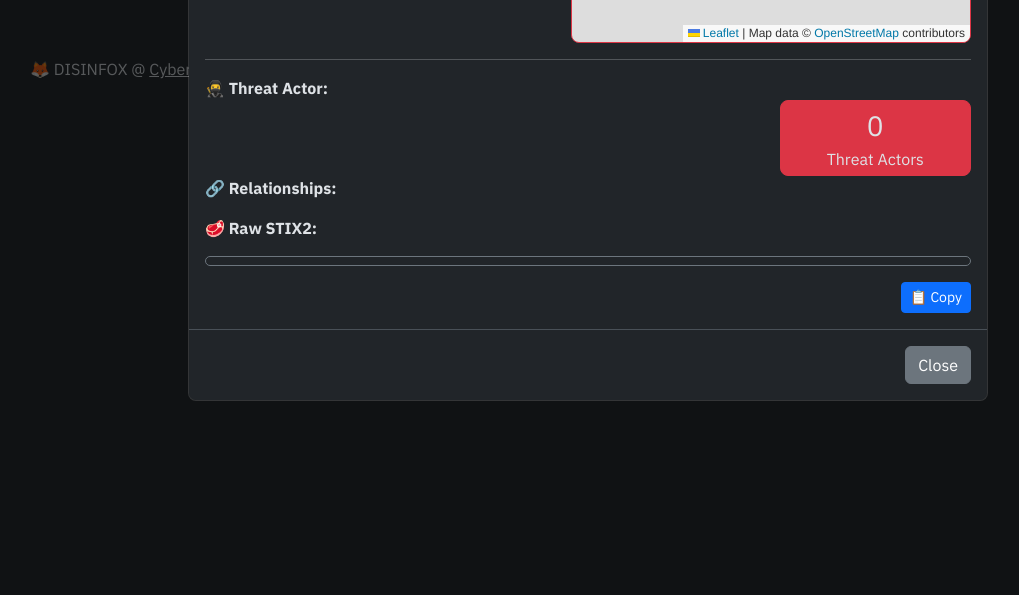
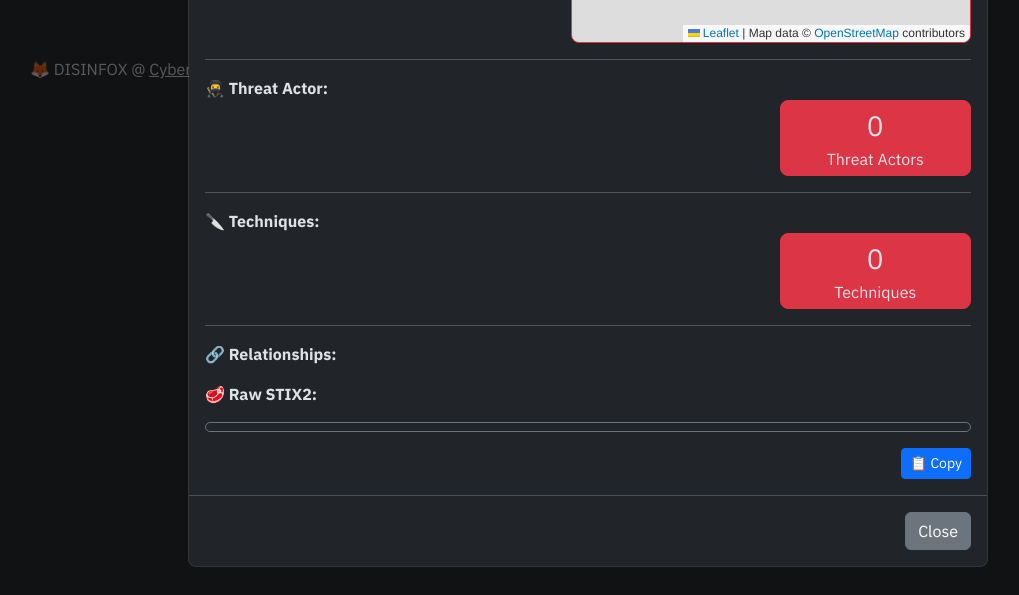
Before and after one commit to CyberDataLab/disinfox, a Flask app: template frontend/templates/incidents.html in a window 1280 px wide, after a click on "Details". Shown: the part 462-1057 px from the top of the page, without its empty margins (52-1071 px from the left). Run offline with Flask 3, Linux system fonts and the light colour scheme; the template is opened without the code that fills it: most values are stand-ins (such as "Sample title", 1, 10 or a date in 2020); a database or web service that is not in the repository returns one stand-in record (values such as "Sample title"); data that the repository does not hold is empty; parts of the project's set-up code (start-up, migrations or seed data) failed here and were passed over; some libraries are stand-ins or nearby versions.

Commit message:
incident techniques listing

```diff
--- a/frontend/templates/incidents.html
+++ b/frontend/templates/incidents.html
@@ -82,7 +82,7 @@
                 </div>
                 <hr>
                     <!-- Dynamic fields populated by AJAX -->
-                <div class="">
+                    <div class="d-block mb-2">
                     <strong>📍 Location:</strong>
                     <!-- Two "columns" the locations and the map -->
                     <div class="d-flex justify-content-between">
@@ -99,7 +99,17 @@
                             <div>Threat Actors</div>
                         </div>
                     </div>
-
+                    <hr>
+                    <strong>🔪 Techniques: </strong>
+                    <div class="d-flex justify-content-between">
+                        <div id="incidentTechniques" class="w-75"></div>
+                        <!-- Huge rectable to show the number of threat actors -->
+                        <div class="w-25 text-center bg-danger border border-danger rounded-3 p-1 align-self-center">
+                            <div id="incidentTechniquesNumber" class="fs-3">0</div>
+                            <div>Techniques</div>
+                        </div>
+                    </div>
+                    <hr>
                     <p><strong>🔗 Relationships:</strong> <span id="incidentRelationships"></span></p>
                 </div>
                 <p><strong>🥩 Raw STIX2:</strong></p>
@@ -127,7 +137,7 @@
 // Initialize map variable outside function to reuse
 let map;
 let markers = [];
-let defaultZoomLevel = 5; // 0 = whole world, 18 = street level
+let defaultZoomLevel = 3; // 0 = whole world, 18 = street level
 
 function initializeMap() {
     // Initialize map with Leaflet
@@ -152,7 +162,10 @@
     }
     // Add a marker to the map
     markers.push(L.marker([latitude, longitude]).addTo(map));
-    // Center the view so it is centered with all the markers
+    // Center the view so it is centered with all the markers but with the default zoom level
+    if (markers.length == 1) {
+        map.setView([latitude, longitude], defaultZoomLevel);
+    }
     map.fitBounds(markers.map(marker => marker.getLatLng()));
 }
 
@@ -178,6 +191,7 @@
     //Map
     initializeMap(); // Initialize map with default coordinates
     let threatActorsNumber = 0;
+    let techniquesNumber = 0;
     let locations = [];
 
     // Clear previous content in the modal
@@ -186,9 +200,11 @@
     document.getElementById("incidentDate").innerText = ""
     document.getElementById("incidentLocations").innerText = ""
     document.getElementById("incidentThreatActors").innerText = ""
+    document.getElementById("incidentThreatActorsNumber").innerText = "0"
+    document.getElementById("incidentTechniques").innerText = ""
+    document.getElementById("incidentTechniquesNumber").innerText = "0"
     document.getElementById("incidentRelationships").innerText = ""
     document.getElementById("incidentRawStix2").innerText = ""
-    document.getElementById("incidentThreatActorsNumber").innerText = "0"
 
 
     // AJAX request to get additional incident details
@@ -196,12 +212,22 @@
         .then(response => response.json())
         .then(data => {
             threatActorsNumber = 0;
+            techniquesNumber = 0;
             locations = [];
             // Populate modal fields with the data from the response
             // The data is an STIX2 bundle with several objects (incident, location, threat actor, etc.) representing the incident
-            for (const object of data.bundle.objects) {
+            for (const object of data.objects) {
                 console.log(object);
-                if (object.type === "intrusion-set") {
+                if (object.type === "attack-pattern") {
+                    const btn = document.createElement("button");
+                    // Random color for the button compatible with white letters
+                    btn.style.backgroundColor = `hsl(${Math.random() * 360}, 100%, 50%)`;
+                    btn.className = "btn btn-secondary btn-sm me-2 my-1";
+                    btn.innerText = object.name;
+                    document.getElementById("incidentTechniques").appendChild(btn);
+                    // Increment the number of threat actors by 1
+                    techniquesNumber += 1;
+                } else if (object.type === "intrusion-set") {
                     document.getElementById("incidentName").innerText = object.name;
                     document.getElementById("incidentDescription").innerText = object.description;
                     document.getElementById("incidentDate").innerText = object.created;
@@ -230,9 +256,10 @@
                 }
             }
             // Display the raw STIX2 bundle for reference
-            document.getElementById("incidentRawStix2").innerText = JSON.stringify(data.bundle, null, 2);
-            // Update the number of threat actors
+            document.getElementById("incidentRawStix2").innerText = JSON.stringify(data, null, 2);
+            // Update the number of threat actors and techniques
             document.getElementById("incidentThreatActorsNumber").innerText = threatActorsNumber;
+            document.getElementById("incidentTechniquesNumber").innerText = techniquesNumber;
             // Geocode locations to get coordinates and add markers to the map
             locations.forEach(locationName => {
                 geocodeLocation(locationName);
```
